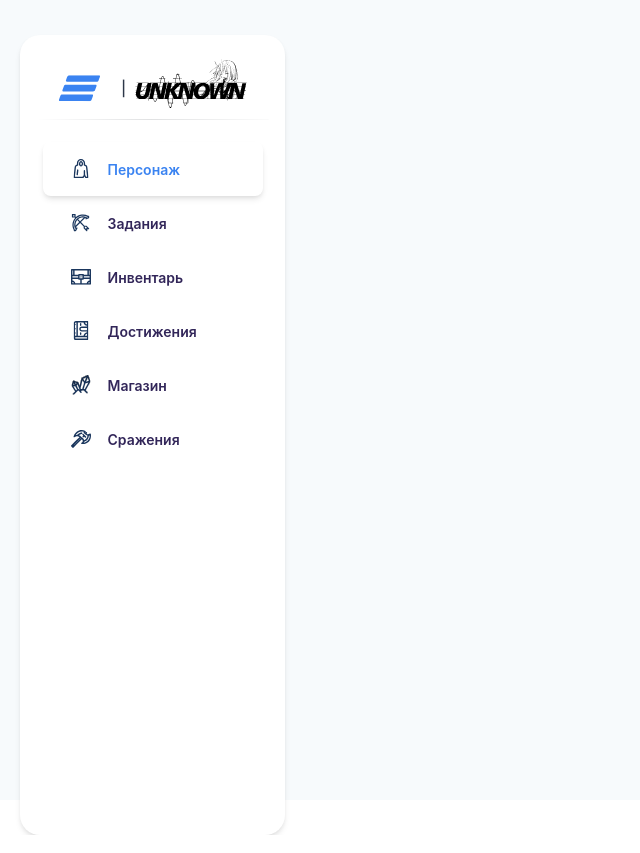
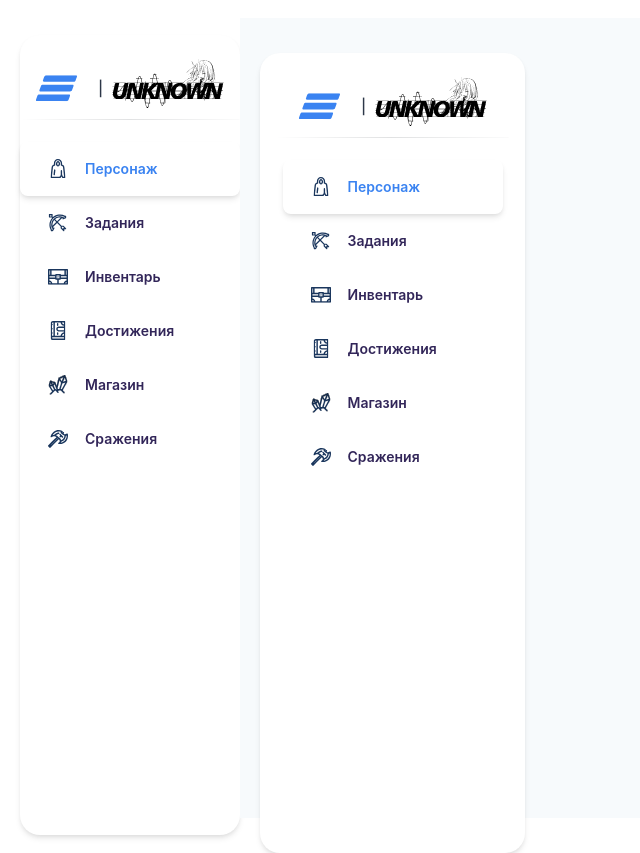
Before and after one commit to XXXDENDACION/vtb-frontend, a Next.js app: page /profile in a window 1280 px wide. Shown: the whole page, without its empty margins (0-640 px from the left). Built offline with nearby package versions, Linux system fonts and the light colour scheme.

Commit message:
Add wrapper

```diff
--- a/components/SideMenu.js
+++ b/components/SideMenu.js
@@ -49,7 +49,6 @@ export const SideMenu = () => {
 };
 
 const MenuItem = ({ icon, title, active, activeTab, setActiveTab }) => {
-  console.log({ active });
   return (
     <Flex
       cursor="pointer"
--- /dev/null
+++ b/components/SideMenuWrapper.js
@@ -0,0 +1,16 @@
+import React from "react";
+import { SideMenu } from "./SideMenu";
+import { useRouter } from "next/router";
+import { Box } from "@chakra-ui/react";
+
+export const SideMenuWrapper = ({ children }) => {
+    const router = useRouter();
+    console.log(router)
+    const isShowSidebar = !(router.pathname === '/login') && !(router.pathname === '/register');
+    return (
+        <Box display="flex" alignItems="center">
+            {isShowSidebar && <SideMenu />}
+            {children}
+        </Box>
+    )
+}
--- a/pages/_app.js
+++ b/pages/_app.js
@@ -2,13 +2,16 @@ import { ChakraProvider } from "@chakra-ui/react";
 import { SessionProvider } from "next-auth/react";
 import { RecoilRoot } from "recoil";
 import "../styles/globals.css";
+import { SideMenuWrapper } from "../components/SideMenuWrapper";
 
 function MyApp({ Component, pageProps: { session, ...pageProps } }) {
   return (
     <SessionProvider session={session}>
       <ChakraProvider>
         <RecoilRoot>
-          <Component {...pageProps} />
+            <SideMenuWrapper>
+                <Component {...pageProps} />
+            </SideMenuWrapper>
         </RecoilRoot>
       </ChakraProvider>
     </SessionProvider>
--- a/styles/Home.module.css
+++ b/styles/Home.module.css
@@ -3,7 +3,6 @@
 }
 
 .main {
-  min-height: 100vh;
   padding: 4rem 0;
   flex: 1;
   display: flex;
```
